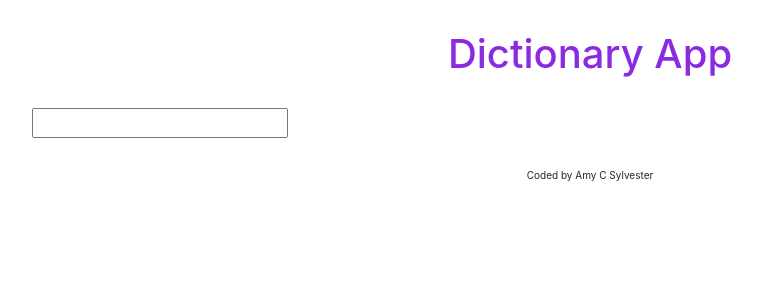
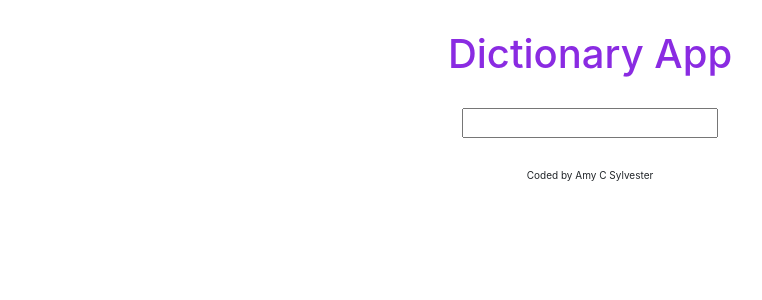
Before and after one commit to amysylvester/dictionary-project, a React (Create React App) app: page / in a window 1280 px wide. Shown: the top 300 px of the page, without its empty margins (50-812 px from the left). Built offline with nearby package versions, Linux system fonts and the light colour scheme.

Commit message:
Edit form css

```diff
--- a/src/Search.css
+++ b/src/Search.css
@@ -0,0 +1,3 @@
+form {
+  text-align: center;
+}
```
